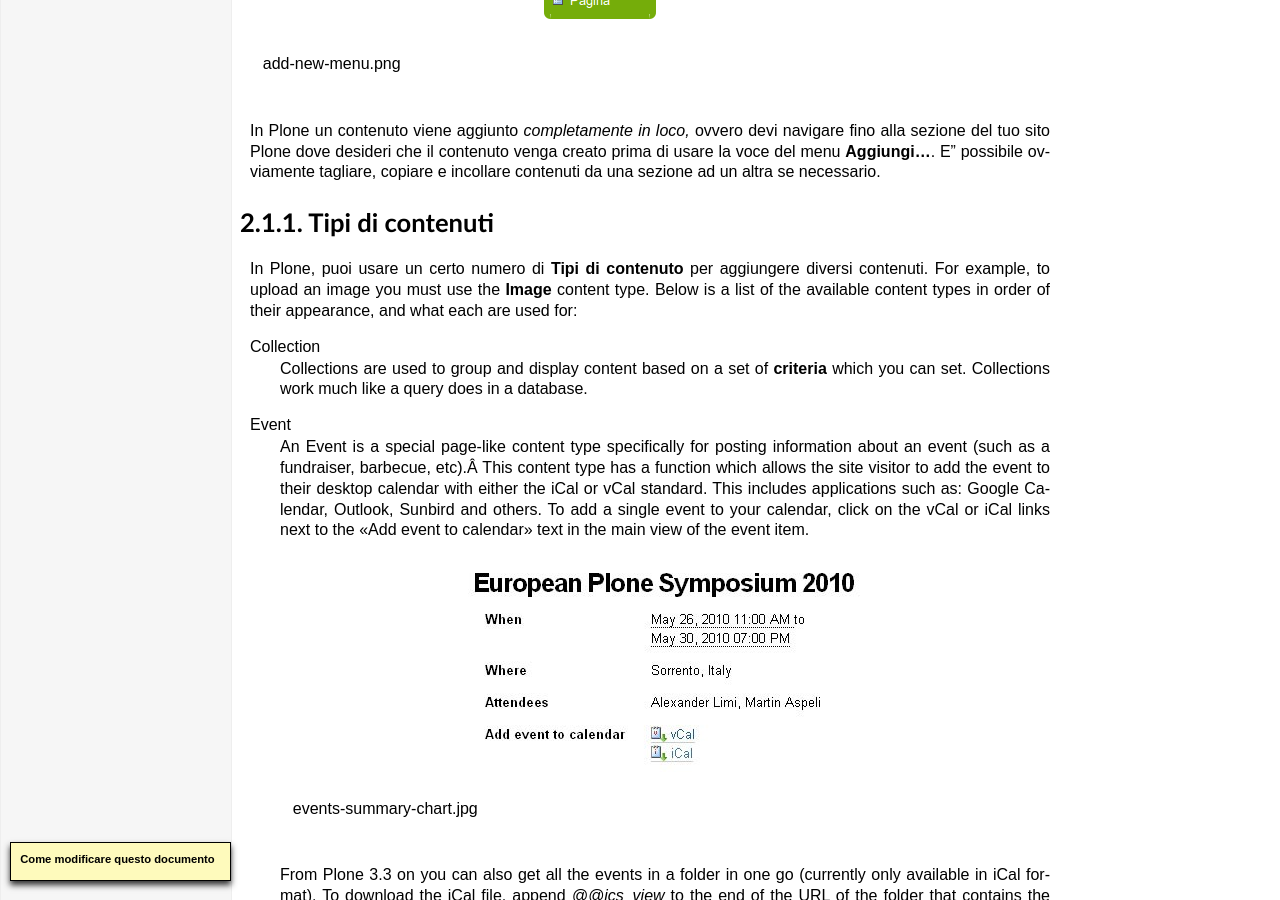
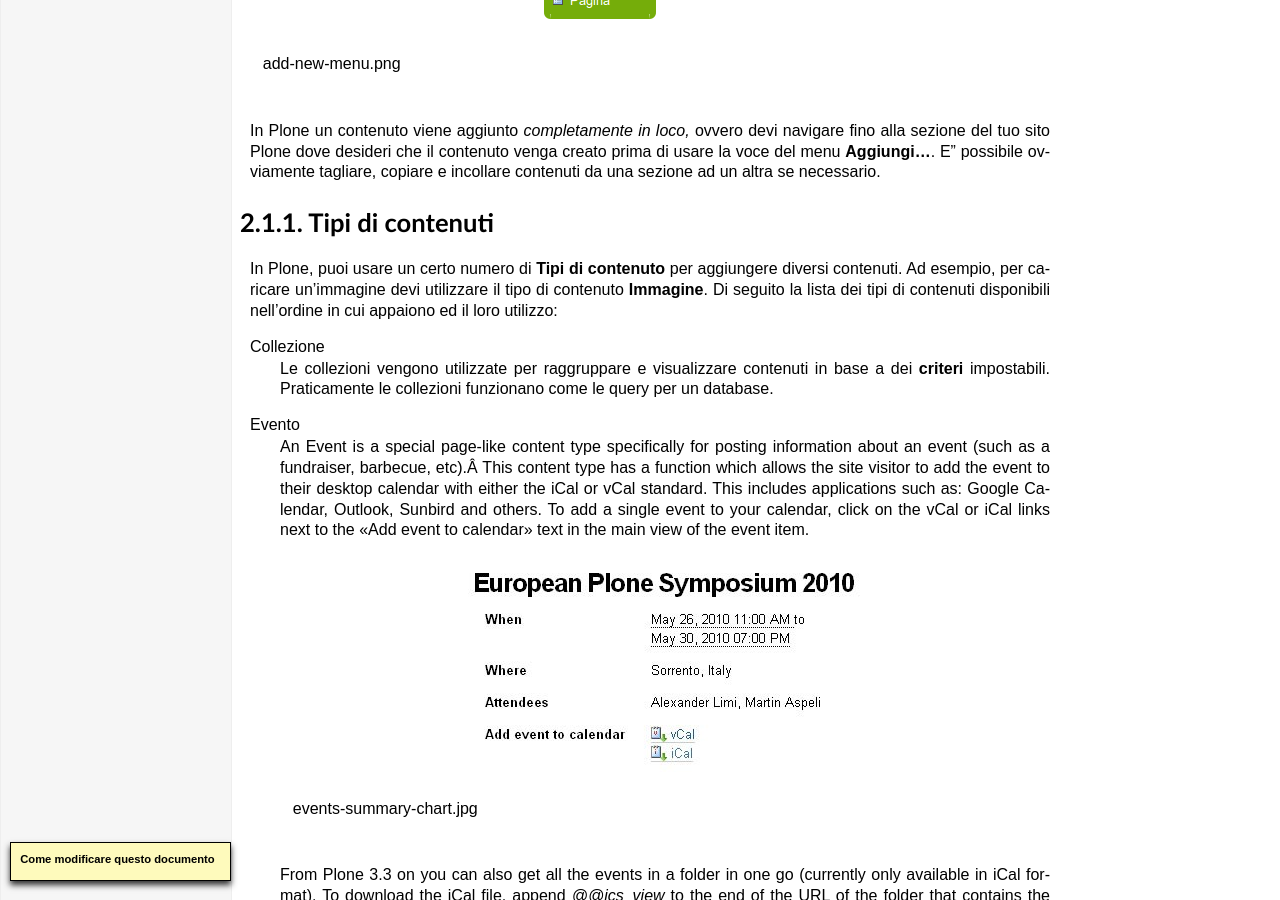
Before and after one commit to plone-it/collective.italiandocumentation, a Sphinx documentation site: the page built from source/adding-content/adding-new-content.rst, in a window 1280 px wide and 900 px high, scrolled down 425 px. Built offline with Sphinx 7.4.7, drawn with Linux system fonts in a browser that asks for light colours.

Commit message:
Update source/adding-content/adding-new-content.rst

```diff
--- a/source/adding-content/adding-new-content.rst
+++ b/source/adding-content/adding-new-content.rst
@@ -24,15 +24,15 @@ Tipi di contenuti
 -----------------
 
 In Plone, puoi usare un certo numero di **Tipi di contenuto** per aggiungere
-diversi contenuti. For example, to upload an image you must use the **Image**
-content type. Below is a list of the available content types in order of
-their appearance, and what each are used for:
+diversi contenuti. Ad esempio, per caricare un'immagine devi utilizzare il tipo
+di contenuto **Immagine**. Di seguito la lista dei tipi di contenuti disponibili
+nell'ordine in cui appaiono ed il loro utilizzo:
 
-Collection
-    Collections are used to group and display content based on a set of
-    **criteria** which you can set. Collections work much like a query
-    does in a database.
-Event
+Collezione
+    Le collezioni vengono utilizzate per raggruppare e visualizzare contenuti in base a
+    dei **criteri** impostabili. Praticamente le collezioni funzionano come le query per un
+    database.
+Evento
     An Event is a special page-like content type specifically for
     posting information about an event (such as a fundraiser, barbecue,
     etc).Â This content type has a function which allows the site
```
